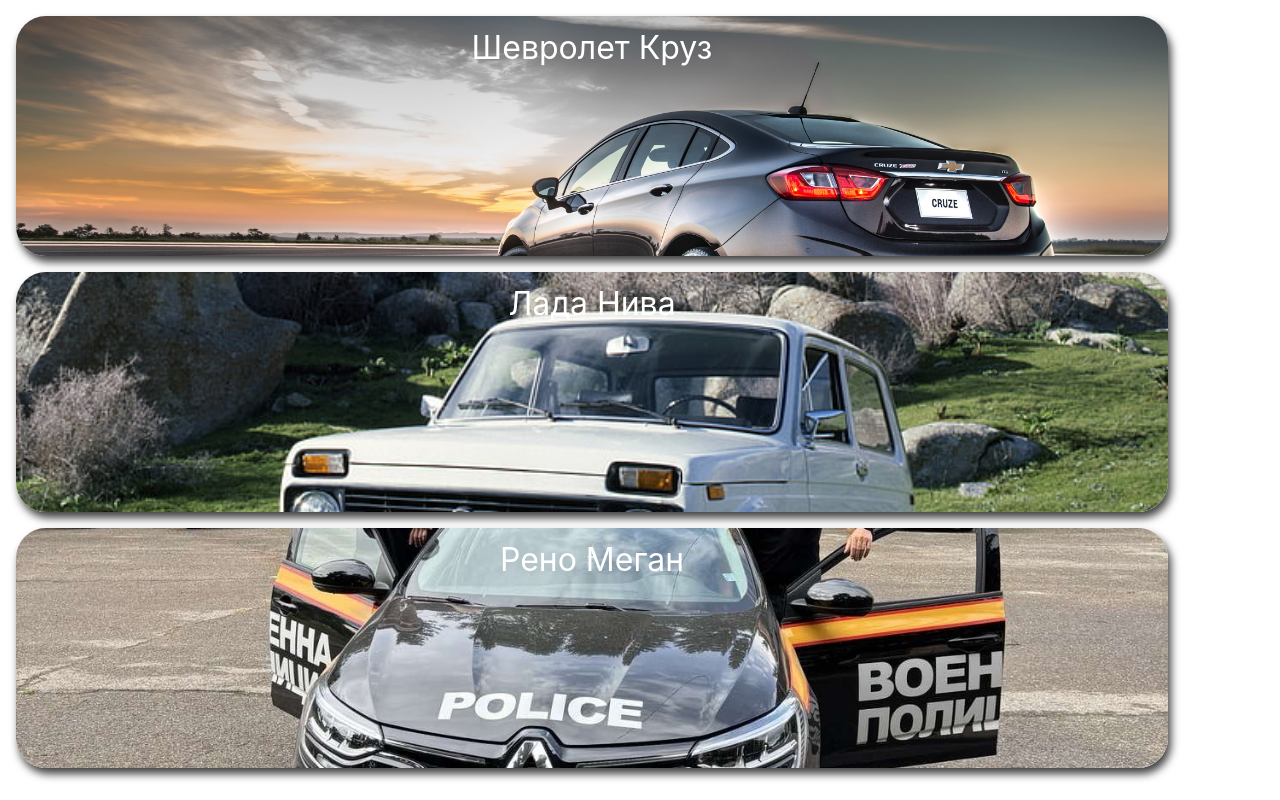
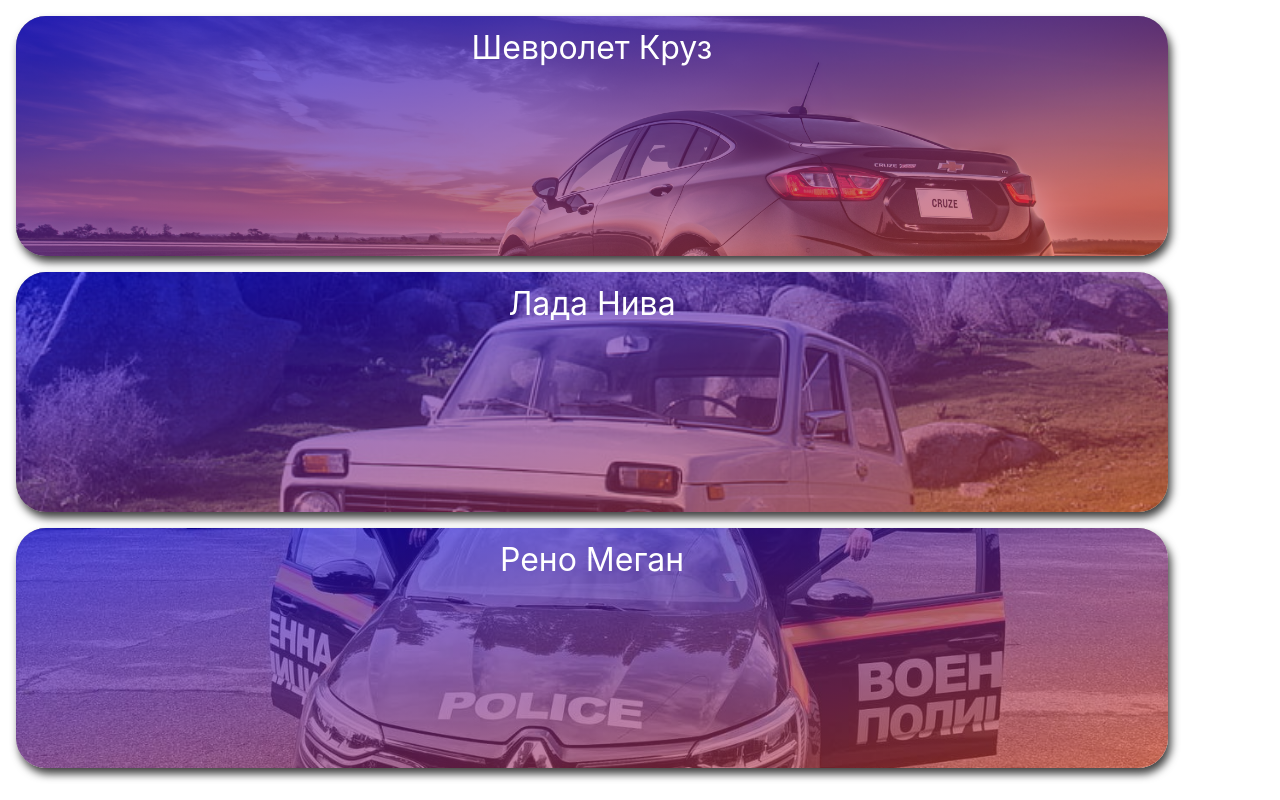
Before and after one commit to georgievmv/mileage-log-book-calculator, a React (Create React App) app: page / in a window 1280 px wide. Built offline with nearby package versions, Linux system fonts and the light colour scheme.

Commit message:
css update

```diff
--- a/src/App.css
+++ b/src/App.css
@@ -96,6 +96,17 @@
     -webkit-box-shadow: 3px 6px 8px 0px rgba(0, 0, 0, 0.75);
     -moz-box-shadow: 3px 6px 8px 0px rgba(0, 0, 0, 0.75);
   position: relative;
+  &:before {
+      content: '';
+      position: absolute;
+      top: 0;
+      right: 0;
+      bottom: 0;
+      left: 0;
+      background-image: linear-gradient(to bottom right, blue, #dc4225);
+      opacity: .6;
+      border-radius: 30px;
+    }
 }
 
 .car-button img {
@@ -109,6 +120,7 @@
 
 
 .car-button-name {
+  white-space: nowrap;
   z-index: 2;
   font-size: 2rem;
   color: white;
--- a/src/App.tsx
+++ b/src/App.tsx
@@ -11,7 +11,7 @@
   {
     name: 'Шевролет Круз',
     consumption: 8.5,
-    img: '806855-Cruze-Chevrolet-Back-view.jpg',
+    img: 'mileage-log-book-calculator/806855-Cruze-Chevrolet-Back-view.jpg',
   },
   {
     name: 'Лада Нива',
```
